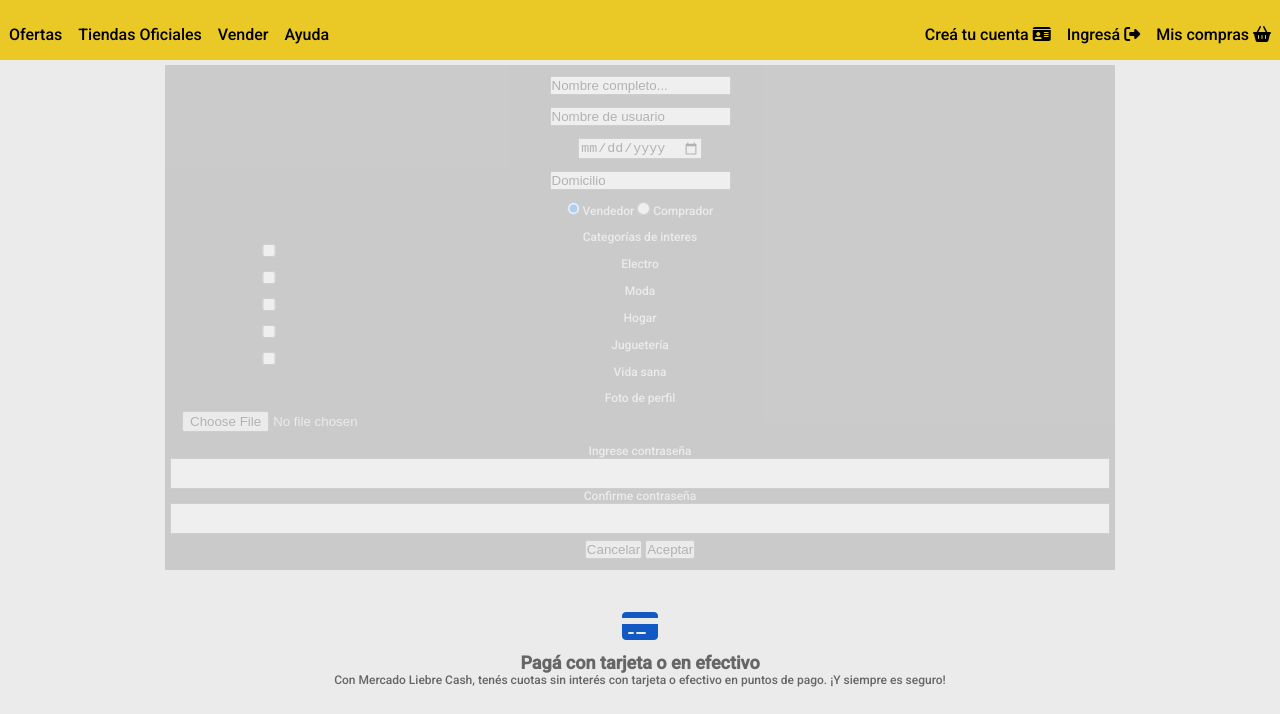
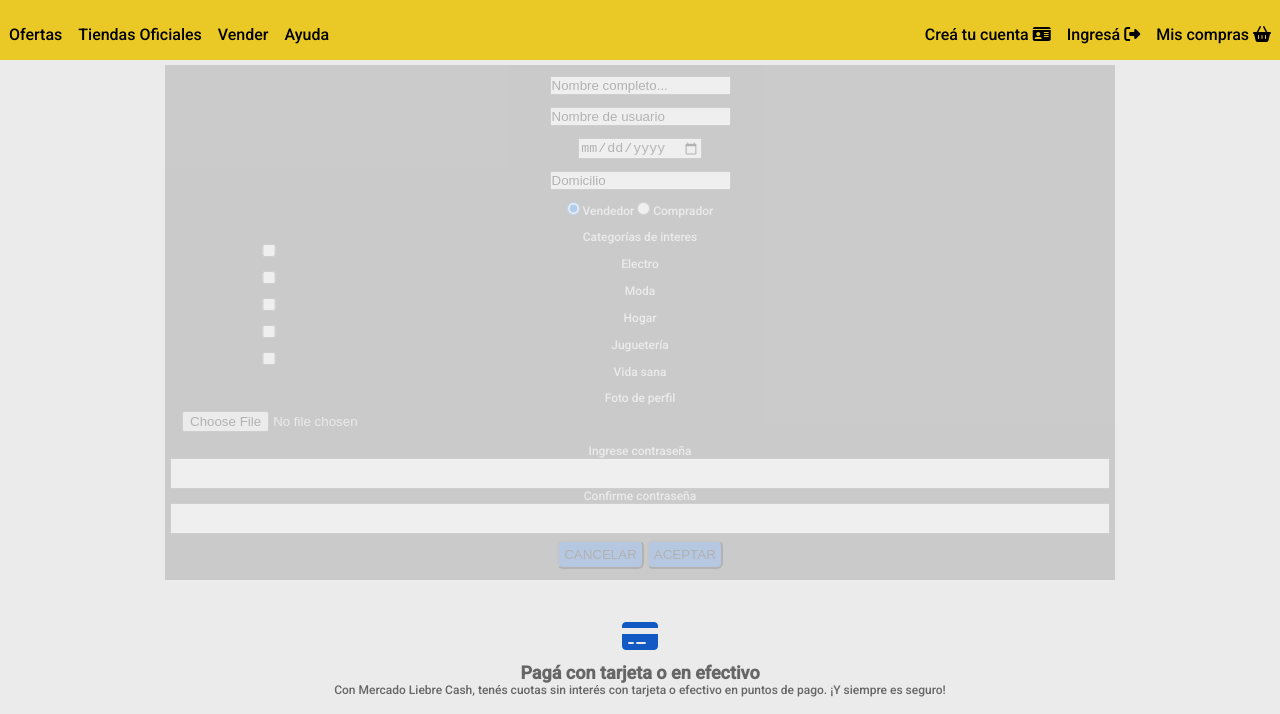
Before and after one commit to Linno87/EstructuraDeUnSitioWeb, a website: page views/register.html in a window 1280 px wide. Shown: the part 86-800 px from the top of the page. Drawn offline with Linux system fonts and the light colour scheme.

Commit message:
fix: btn color

```diff
--- a/public/css/registro.css
+++ b/public/css/registro.css
@@ -33,6 +33,12 @@
     width: 20%;
     display: block;
 }
+.register_formulario_btn{
+    background-color: var(--colorCeleste);
+    padding: 5px;
+    border-radius: 6px;
+    text-transform: uppercase;
+}
 
 @media (min-width: 361px) {
     .register_main{
```
